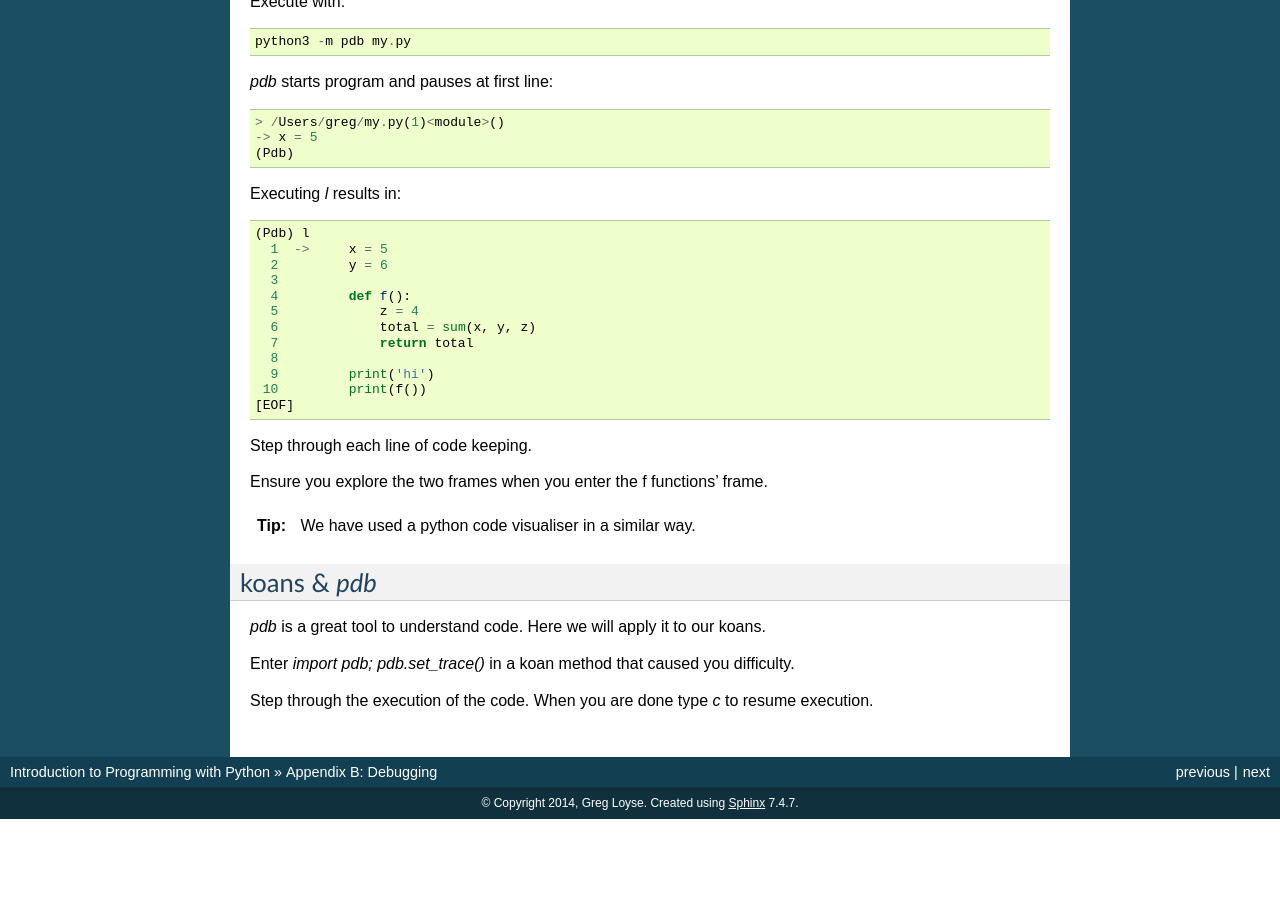
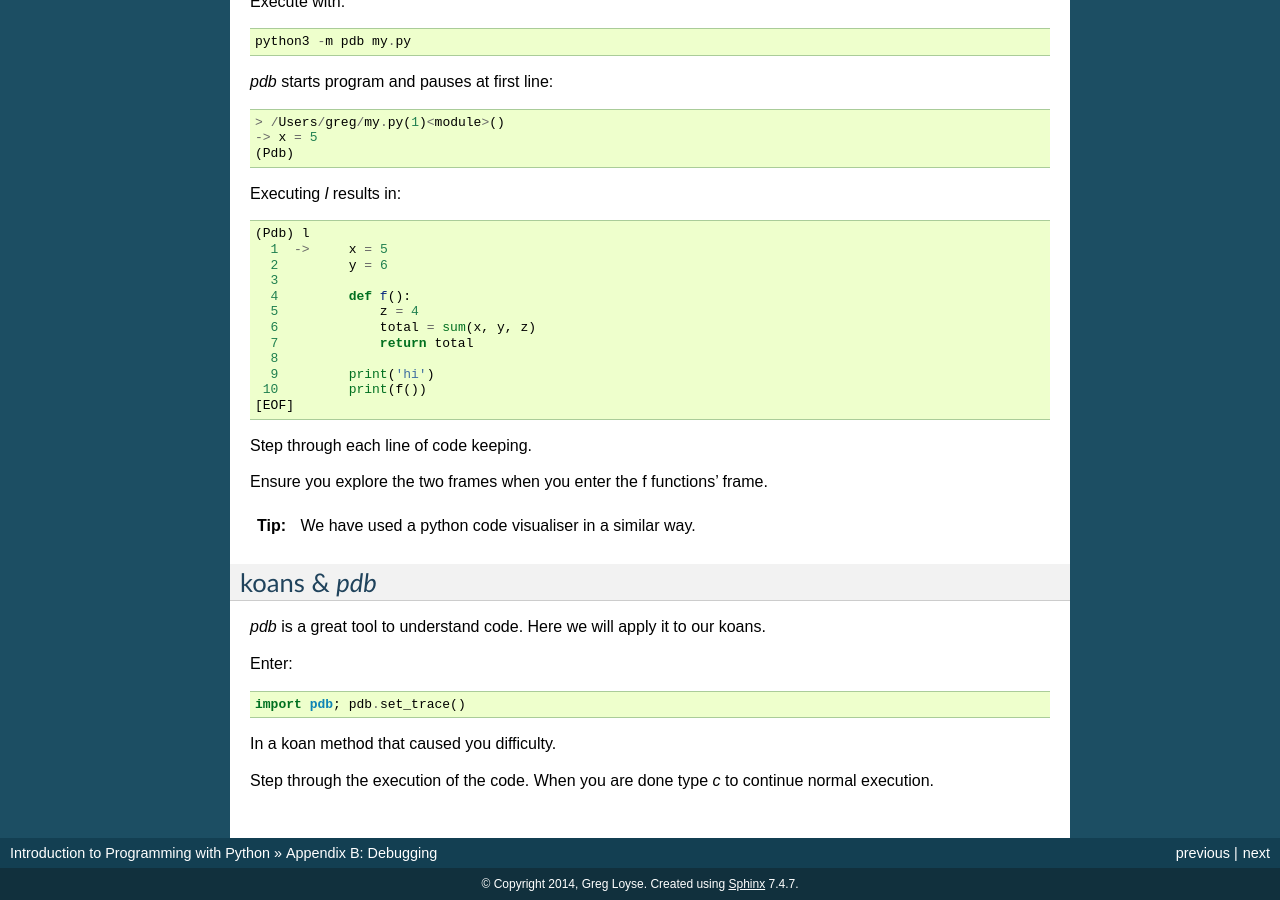
Before and after one commit to gu-lseg/intro-to-programming, a Sphinx documentation site: the page built from source/appendix_errors.rst, in a window 1280 px wide and 900 px high, scrolled down 2294 px. Built offline with Sphinx 7.4.7, drawn with Linux system fonts in a browser that asks for light colours; pages that are not in the unit, such as notebooks, are missing from menus; before the commit the page ends 3113 px from its top, so only the background shows below that.

Commit message:
update later part

```diff
--- a/source/appendix_errors.rst
+++ b/source/appendix_errors.rst
@@ -176,8 +176,11 @@ koans & `pdb`
 
 `pdb` is a great tool to understand code. Here we will apply it to our koans.
 
-Enter `import pdb; pdb.set_trace()` in a koan method that caused you
-difficulty.
+Enter::
 
-Step through the execution of the code. When you are done type `c`
-to resume execution.
+    import pdb; pdb.set_trace()
+
+In a koan method that caused you difficulty.
+
+Step through the execution of the code.
+When you are done type `c` to continue normal execution.
--- a/source/functions.rst
+++ b/source/functions.rst
@@ -114,12 +114,6 @@ Functions can have many arguments::
         turtle.forward(length)
 
 
-Koans
------
-::
-
-    > python contemplate_koans.py about_functions
-
 Scope & Namespaces
 ==================
 
--- a/source/introduction.rst
+++ b/source/introduction.rst
@@ -6,8 +6,8 @@ Learning to program requires much practice. However it is also very rewarding an
 The purpose of this course it to give you enough programming vocabulary to
 get a taste of what it is.
 
-Hello and Welcome
-=================
+print('Hello')
+==============
 
 1. Press `Windows + R` (the two keys together)
 2. A search box pops up.
@@ -41,7 +41,7 @@ Note the prompt has changed to `>>>`. Python is waiting for your instructions.
 
 In Python type the following and press enter::
 
-    >>> print('hi')
+    >>> print('Hello')
 
 Congratulations you have just written and executed a line of python!
 
--- a/source/koans.rst
+++ b/source/koans.rst
@@ -54,6 +54,10 @@ Strings::
 Conditionals::
 
     C:\Users\greg-lo> python3 contemplate_koans.py about_if_statements
+
+Functions::
+
+    C:\Users\greg-lo> python3 contemplate_koans.py about_functions
 
 Lists::
 
```
